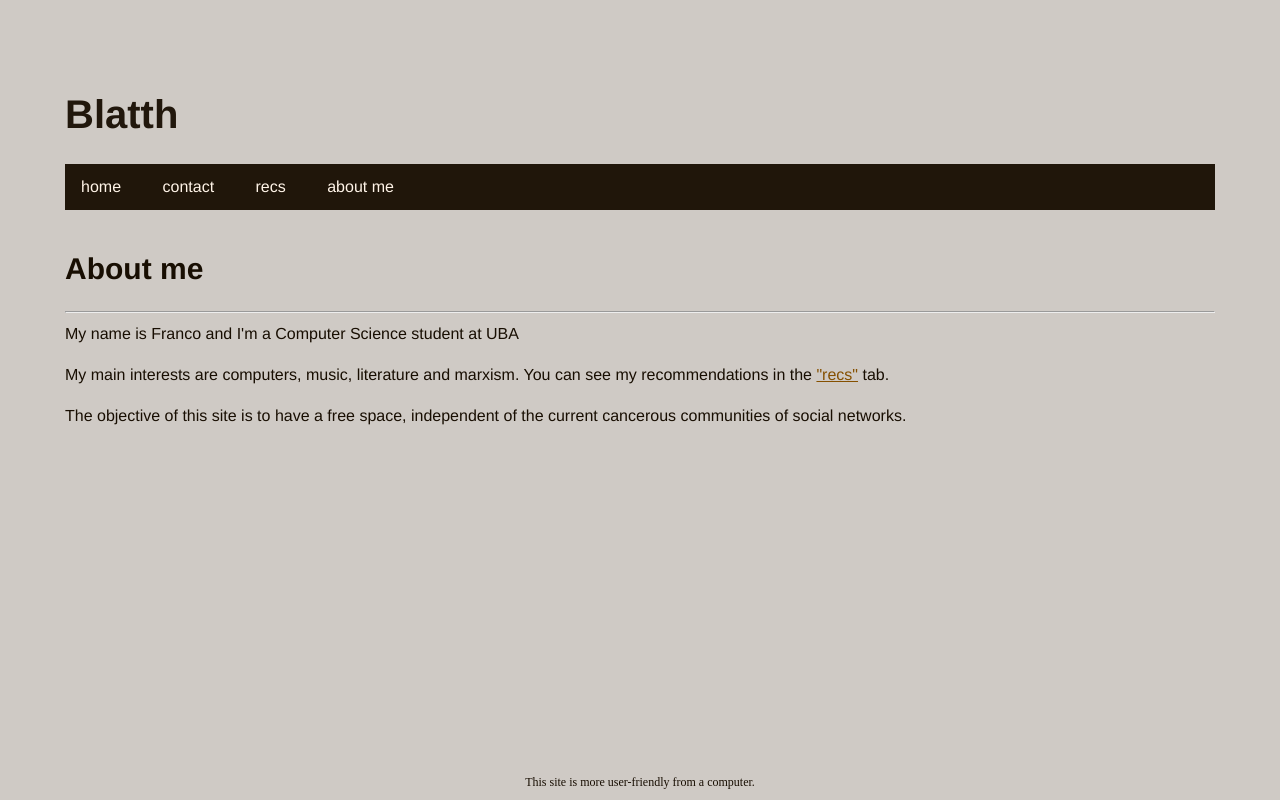
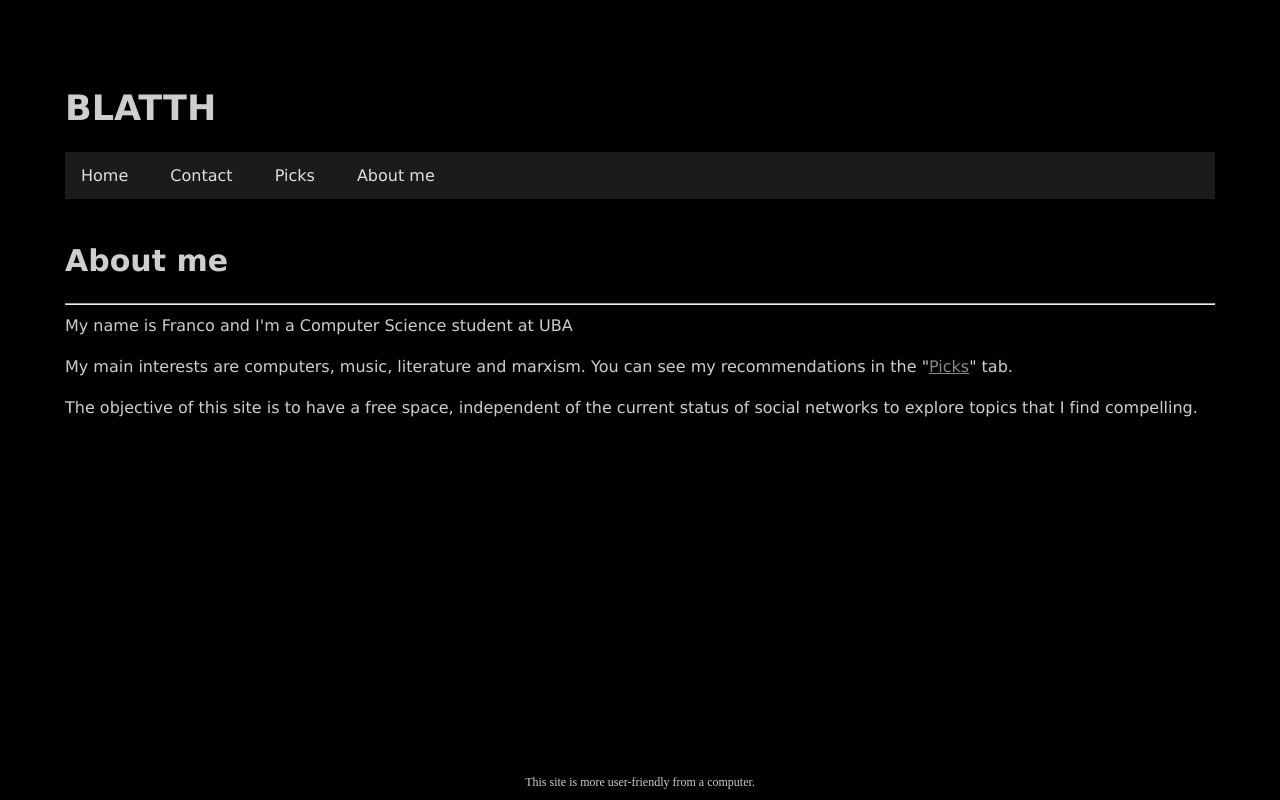
Before and after one commit to blatth/blatth.github.io, a plain HTML site: page navSites/aboutme.html in a window 1280 px wide. Drawn offline with Linux system fonts and the light colour scheme.

Commit message:
Style upd

```diff
--- a/navSites/aboutme.html
+++ b/navSites/aboutme.html
@@ -36,13 +36,13 @@
 
 <body>
 	<main>
-		<h1>Blatth</h1>
+		<h1>BLATTH</h1>
 		<nav>
 			<ul>
-				<li><a href="../index.html">home</a></li>
-				<li><a href="contact.html">contact</a></li>
-				<li><a href="recs.html">recs</a></li>
-				<li><a href="aboutme.html">about me</a></li>
+				<li><a href="../index.html">Home</a></li>
+				<li><a href="../navSites/contact.html">Contact</a></li>
+				<li><a href="../navSites/recs.html">Picks</a></li>
+				<li><a href="../navSites/aboutme.html">About me</a></li>
 			</ul>
 	</nav>
 	<br>
@@ -50,8 +50,8 @@
         <h2><b>About me</b></h2>
 		<hr>
 		<p>My name is Franco and I'm a Computer Science student at UBA</p>
-        <p>My main interests are computers, music, literature and marxism. You can see my recommendations in the <a href="recs.html">"recs"</a> tab.</p>
-        <p>The objective of this site is to have a free space, independent of the current cancerous communities of social networks.</p>
+        <p>My main interests are computers, music, literature and marxism. You can see my recommendations in the "<a href="recs.html">Picks</a>" tab.</p>
+        <p>The objective of this site is to have a free space, independent of the current status of social networks to explore topics that 	I find compelling.</p>
 	</main>
 
 	<footer>
--- a/navSites/style.css
+++ b/navSites/style.css
@@ -1,14 +1,18 @@
 body {
-    background:#5e4e3b4b;
+    background:rgb(0, 0, 0);
     color:#180e02;
     overflow-x: hidden;
-    font-family: Helvetica, sans-serif;
+    font-family: Verdana, sans-serif;
     padding:0;
     margin:0;
     justify-content: center;
 	align-items: center;
     display: flex;
-    fff9e8
+
+}
+
+body ul li{
+    color:#ffffffce;
 }
 
 main {
@@ -23,25 +27,25 @@ main {
 }
 
 main > h1 {
-    font-size:40px;
+    font-size:35px;
     text-align: left;
-    color: #180e02f3;
+    color: #ffffffce;
 
 }
 
 main > h2 {
     font-size:30px;
-    color: #180e02;
+    color: #ffffffce;
 }
 
 main > h3 {
     font-size:20px;
-    color: #180e02;
+    color: #ffffffce;
 }
 
 main > h4 {
-    font-size:35px;
-    color: #180e02;
+    font-size:15px;
+    color: #ffffffce;
 }
 
 main p {
@@ -68,7 +72,7 @@ table td {
 table {border: solid black}
 
 nav {
-    background-color: #180e02f3;
+    background-color: #3532308e;
     overflow: hidden;
     text-align: left;
   }
@@ -90,7 +94,7 @@ nav ul li {
 
 nav ul li a {
     display: block;
-    color: #fff4e8;
+    color: #fefefedd;
     padding: 14px 16px;
     text-decoration: none;
   }
@@ -101,11 +105,12 @@ nav ul li a:hover {
 }
 
 p {
+    color: #ffffffce;
     text-align: justify;
 }
 
 a{
-    color: #855000;
+    color: #fff3ea8e;
 }
 
 footer {
--- a/style.css
+++ b/style.css
@@ -1,14 +1,17 @@
 body {
-    background:#5e4e3b4b;
+    background:rgb(0, 0, 0);
     color:#180e02;
     overflow-x: hidden;
-    font-family: Helvetica, sans-serif;
+    font-family: Verdana, sans-serif;
     padding:0;
     margin:0;
     justify-content: center;
 	align-items: center;
     display: flex;
-    fff9e8
+}
+
+body ul li{
+    color:#ffffffce;
 }
 
 main {
@@ -23,25 +26,25 @@ main {
 }
 
 main > h1 {
-    font-size:40px;
+    font-size:35px;
     text-align: left;
-    color: #180e02f3;
+    color: #ffffffce;
 
 }
 
 main > h2 {
     font-size:30px;
-    color: #180e02;
+    color: #ffffffce;
 }
 
 main > h3 {
     font-size:20px;
-    color: #180e02;
+    color: #ffffffce;
 }
 
 main > h4 {
-    font-size:35px;
-    color: #180e02;
+    font-size:15px;
+    color: #ffffffce;
 }
 
 main p {
@@ -68,7 +71,7 @@ table td {
 table {border: solid black}
 
 nav {
-    background-color: #180e02f3;
+    background-color: #3532308e;
     overflow: hidden;
     text-align: left;
   }
@@ -90,7 +93,7 @@ nav ul li {
 
 nav ul li a {
     display: block;
-    color: #fff4e8;
+    color: #fefefedd;
     padding: 14px 16px;
     text-decoration: none;
   }
@@ -101,11 +104,12 @@ nav ul li a:hover {
 }
 
 p {
+    color: #ffffffce;
     text-align: justify;
 }
 
 a{
-    color: #855000;
+    color: #fff3ea8e;
 }
 
 footer {
--- a/textSites/style.css
+++ b/textSites/style.css
@@ -1,14 +1,18 @@
 body {
-    background:#5e4e3b4b;
+    background:rgb(0, 0, 0);
     color:#180e02;
     overflow-x: hidden;
-    font-family: Helvetica, sans-serif;
+    font-family: Verdana, sans-serif;
     padding:0;
     margin:0;
     justify-content: center;
 	align-items: center;
     display: flex;
-    fff9e8
+
+}
+
+body ul li{
+    color:#ffffffce;
 }
 
 main {
@@ -23,25 +27,25 @@ main {
 }
 
 main > h1 {
-    font-size:40px;
+    font-size:35px;
     text-align: left;
-    color: #180e02f3;
+    color: #ffffffce;
 
 }
 
 main > h2 {
     font-size:30px;
-    color: #180e02;
+    color: #ffffffce;
 }
 
 main > h3 {
     font-size:20px;
-    color: #180e02;
+    color: #ffffffce;
 }
 
 main > h4 {
-    font-size:35px;
-    color: #180e02;
+    font-size:15px;
+    color: #ffffffce;
 }
 
 main p {
@@ -68,7 +72,7 @@ table td {
 table {border: solid black}
 
 nav {
-    background-color: #180e02f3;
+    background-color: #3532308e;
     overflow: hidden;
     text-align: left;
   }
@@ -90,7 +94,7 @@ nav ul li {
 
 nav ul li a {
     display: block;
-    color: #fff4e8;
+    color: #fefefedd;
     padding: 14px 16px;
     text-decoration: none;
   }
@@ -101,11 +105,12 @@ nav ul li a:hover {
 }
 
 p {
+    color: #ffffffce;
     text-align: justify;
 }
 
 a{
-    color: #855000;
+    color: #fff3ea8e;
 }
 
 footer {
@@ -154,11 +159,7 @@ footer p {
      }
 }
 
-    .imgContainer {
-    float:left;
-}
-
 .cita {
-    background-color: #5e4e3b4b;
+    background-color: #ffffff6d;
     text-align: center;
   }
```
Also changed, not shown: index.html (+6 -5 lines), navSites/contact.html (+5 -5 lines), navSites/recs.html (+5 -5 lines), textSites/resArca.html (+5 -5 lines).
